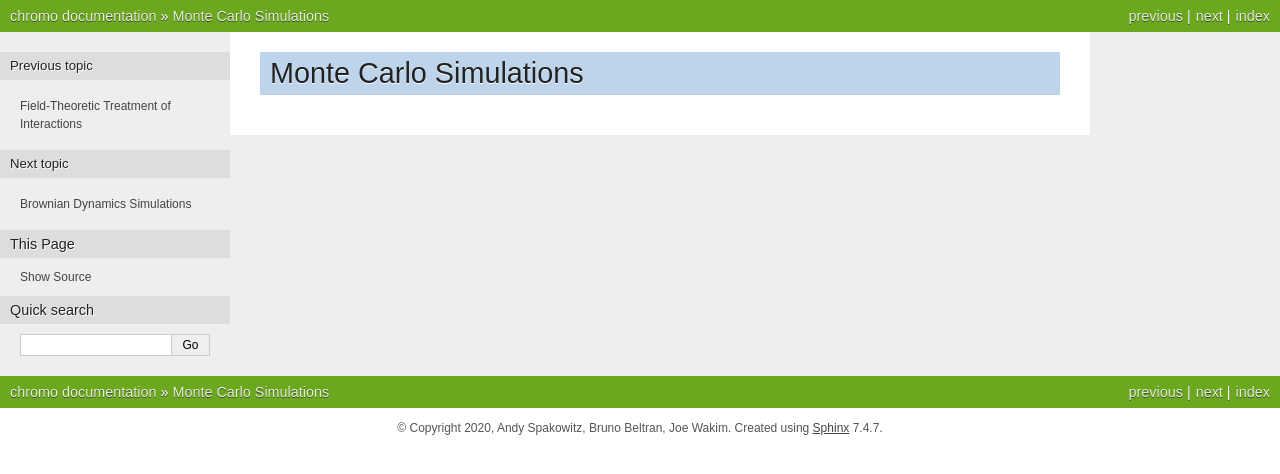
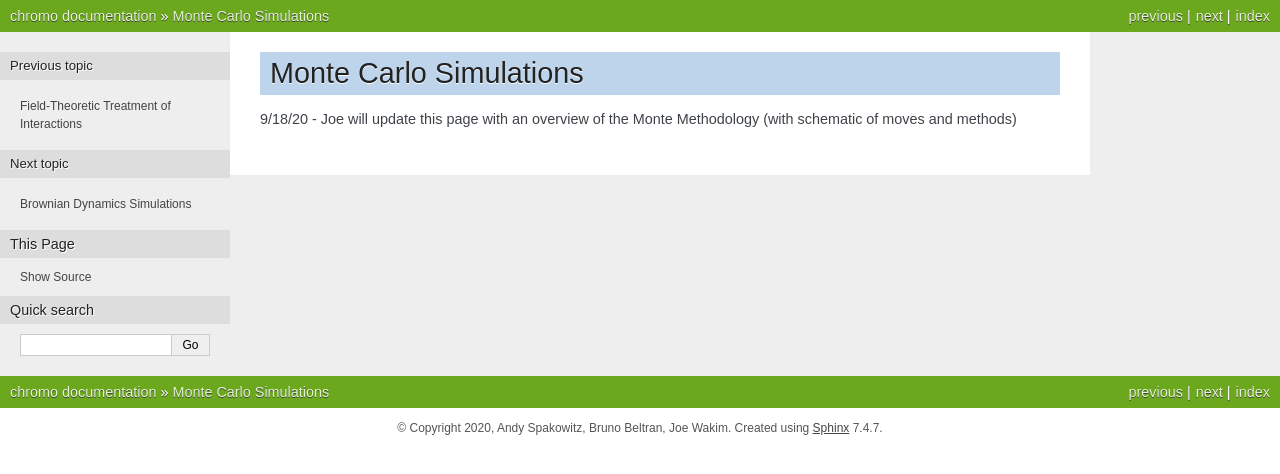
Before and after one commit to SpakowitzLab/chromo, a Sphinx documentation site: the page built from doc/source/mc_sim.rst, in a window 1280 px wide. Shown: the top 474 px of the page. Built offline with Sphinx 7.4.7, drawn with Linux system fonts in a browser that asks for light colours.

Commit message:
Updated assignments

```diff
--- a/doc/source/code_structure.rst
+++ b/doc/source/code_structure.rst
@@ -5,3 +5,5 @@ Code Overview and Structure
 
 We provide an overview of the 'chromo' code structure and the individual classes and modules that
 are responsible for the individual simulation capabilities.
+
+9/18/20 - Bruno will update this page with a code map and discussion
--- a/doc/source/mc_sim.rst
+++ b/doc/source/mc_sim.rst
@@ -2,3 +2,5 @@
 
 Monte Carlo Simulations
 =======================
+
+9/18/20 - Joe will update this page with an overview of the Monte Methodology (with schematic of moves and methods)
```
